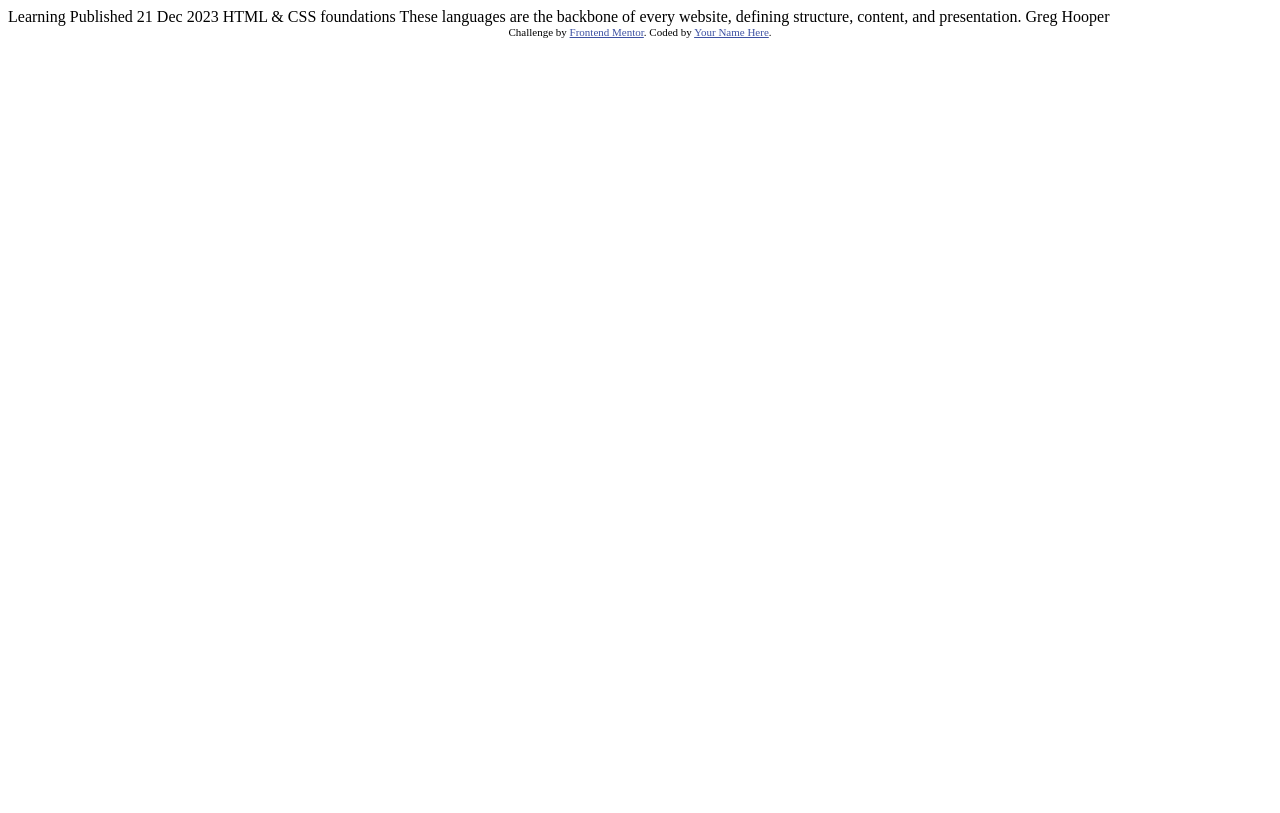
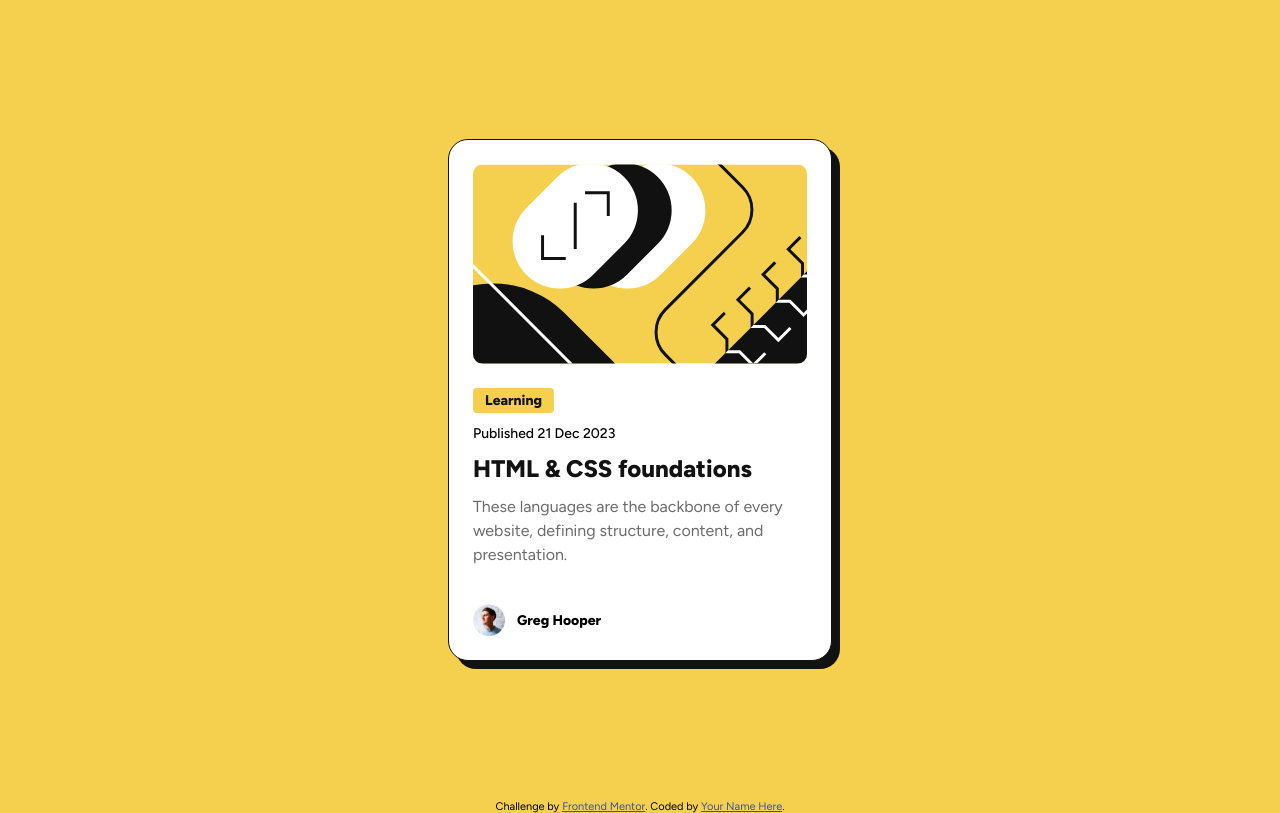
Before and after one commit to bobek1337/frontend-mentor-blog-preview-card-2, a plain HTML site: page index.html in a window 1280 px wide. Drawn offline with Linux system fonts and the light colour scheme.

Commit message:
design finish

```diff
--- a/index.html
+++ b/index.html
@@ -2,7 +2,8 @@
 <html lang="en">
 <head>
     <meta charset="UTF-8">
-  <meta name="viewport" content="width=device-width, initial-scale=1.0"> <!-- displays site properly based on user's device -->
+    <meta name="viewport" content="width=device-width, initial-scale=1.0">
+    <!-- displays site properly based on user's device -->
 
     <link rel="icon" type="image/png" sizes="32x32" href="./assets/images/favicon-32x32.png">
 
@@ -10,21 +11,141 @@
 
     <!-- Feel free to remove these styles or customise in your own stylesheet 👍 -->
     <style>
-    .attribution { font-size: 11px; text-align: center; }
-    .attribution a { color: hsl(228, 45%, 44%); }
+        @import url('https://fonts.googleapis.com/css2?family=Figtree:ital,wght@0,300..900;1,300..900&display=swap');
+
+        .attribution {
+            font-size: 11px;
+            text-align: center;
+        }
+
+        .attribution a {
+            color: hsl(228, 45%, 44%);
+        }
+
+        * {
+            box-sizing: border-box;
+            margin: 0;
+            padding: 0;
+        }
+
+        html, body {
+            width: 100%;
+            height: 100%;
+            margin: 0;
+            background-color: hsl(47, 88%, 63%);
+            font-family: "Figtree", serif;
+        }
+
+        .container {
+            width: 100%;
+            height: 100%;
+            display: flex;
+            justify-content: center;
+            align-items: center;
+        }
+
+        .blog-card {
+            background: hsl(0, 0%, 100%);
+            width: 384px;
+            height: 522px;
+            border: 1px solid hsl(0, 0%, 7%);
+            border-radius: 20px;
+            padding: 24px 24px 0 24px;
+            box-shadow: 8px 8px hsl(0, 0%, 7%);
+            display: flex;
+            flex-direction: column;
+            align-items: start;
+        }
+
+        img {
+            border-radius: 10px;
+            width: 100%;
+        }
+
+        .blog-card-content {
+            margin-top: 24px;
+            width: 100%;
+            display: flex;
+            flex-grow: 1;
+            flex-direction: column;
+        }
+
+        .content-tag {
+            background: hsl(47, 88%, 63%);
+            width: max-content;
+            color: hsl(0, 0%, 7%);
+            border-radius: 4px;
+            font-weight: bold;
+        }
+
+        .content-info {
+            margin-top: 12px;
+            font-size: 14px;
+            font-weight: 500;
+        }
+
+        .content-tag h4 {
+            font-size: 14px;
+            padding: 4px 12px;
+            font-weight: 800;
+        }
+
+        .blog-card-content h2 {
+            font-size: 24px;
+            color: hsl(0, 0%, 7%);
+            margin-top: 12px;
+            font-weight: 800;
+
+        }
+
+        .blog-card-content p {
+            font-size: 16px;
+            color: hsl(0, 0%, 42%);
+            margin-top: 12px;
+            line-height: 150%;
+        }
+
+        .blog-card-author {
+            width: 100%;
+            margin-bottom: 24px;
+            height: 32px;
+            display: flex;
+            align-items: center;
+        }
+
+        .blog-card-author h4 {
+            font-size: 14px;
+            margin-left: 12px;
+            font-weight: 800;
+        }
+
+        .author-avatar {
+            width: 32px;
+            height: 32px;
+        }
     </style>
 </head>
 <body>
+<div class="container">
+    <div class="blog-card">
+        <img src="assets/images/illustration-article.svg" alt="">
+        <div class="blog-card-content">
+            <div class="content-tag">
+                <h4>Learning</h4>
+            </div>
 
-  Learning
+            <h4 class="content-info">Published 21 Dec 2023</h4>
 
-  Published 21 Dec 2023
+            <h2>HTML & CSS foundations</h2>
 
-  HTML & CSS foundations
-
-  These languages are the backbone of every website, defining structure, content, and presentation.
-
-  Greg Hooper
+            <p>These languages are the backbone of every website, defining structure, content, and presentation.</p>
+        </div>
+        <div class="blog-card-author">
+            <img class="author-avatar" src="assets/images/image-avatar.webp" alt="">
+            <h4>Greg Hooper</h4>
+        </div>
+    </div>
+</div>
 
 <div class="attribution">
     Challenge by <a href="https://www.frontendmentor.io?ref=challenge" target="_blank">Frontend Mentor</a>.
```
Lines whose indentation alone changed are shown as unchanged.
